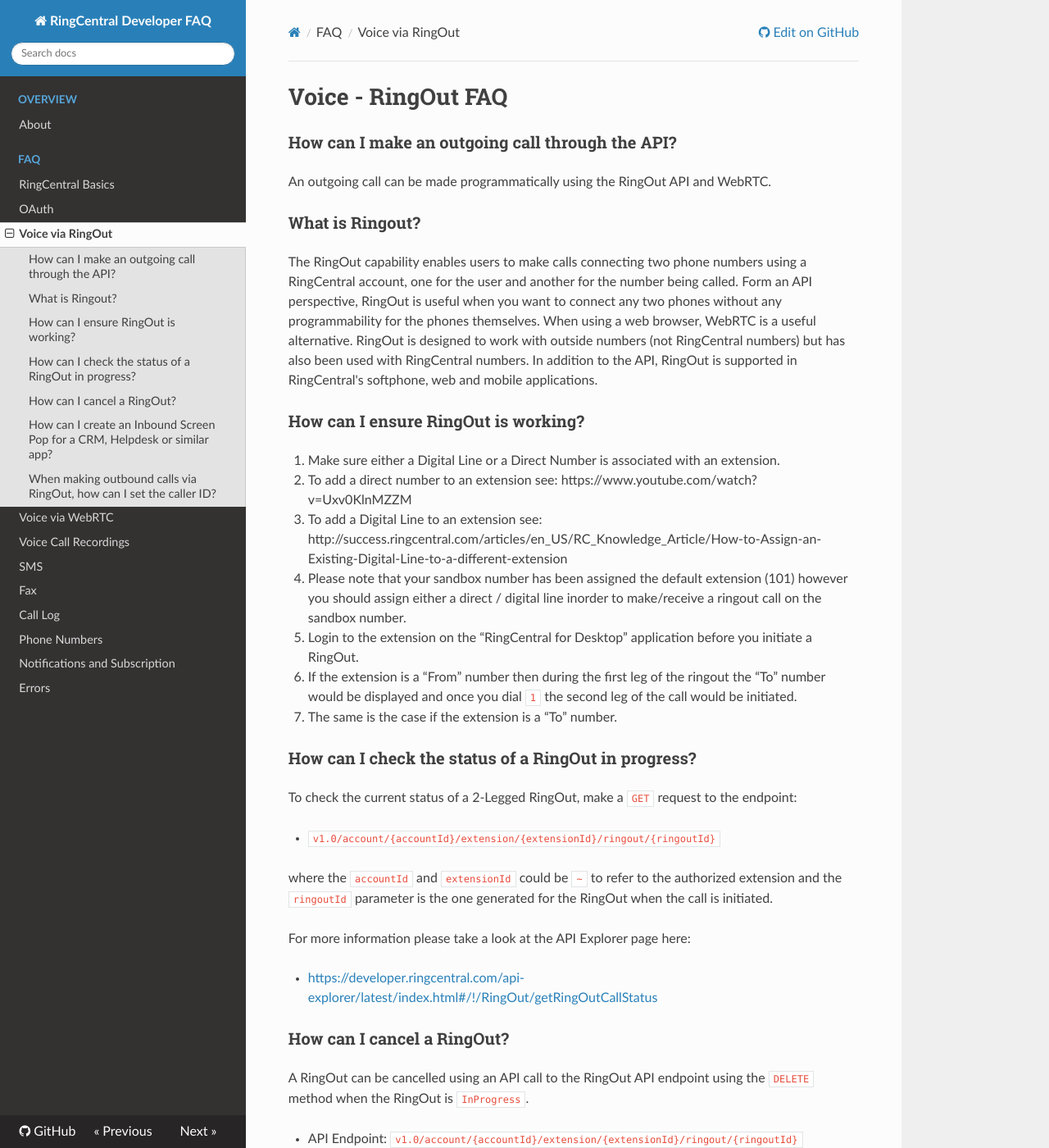
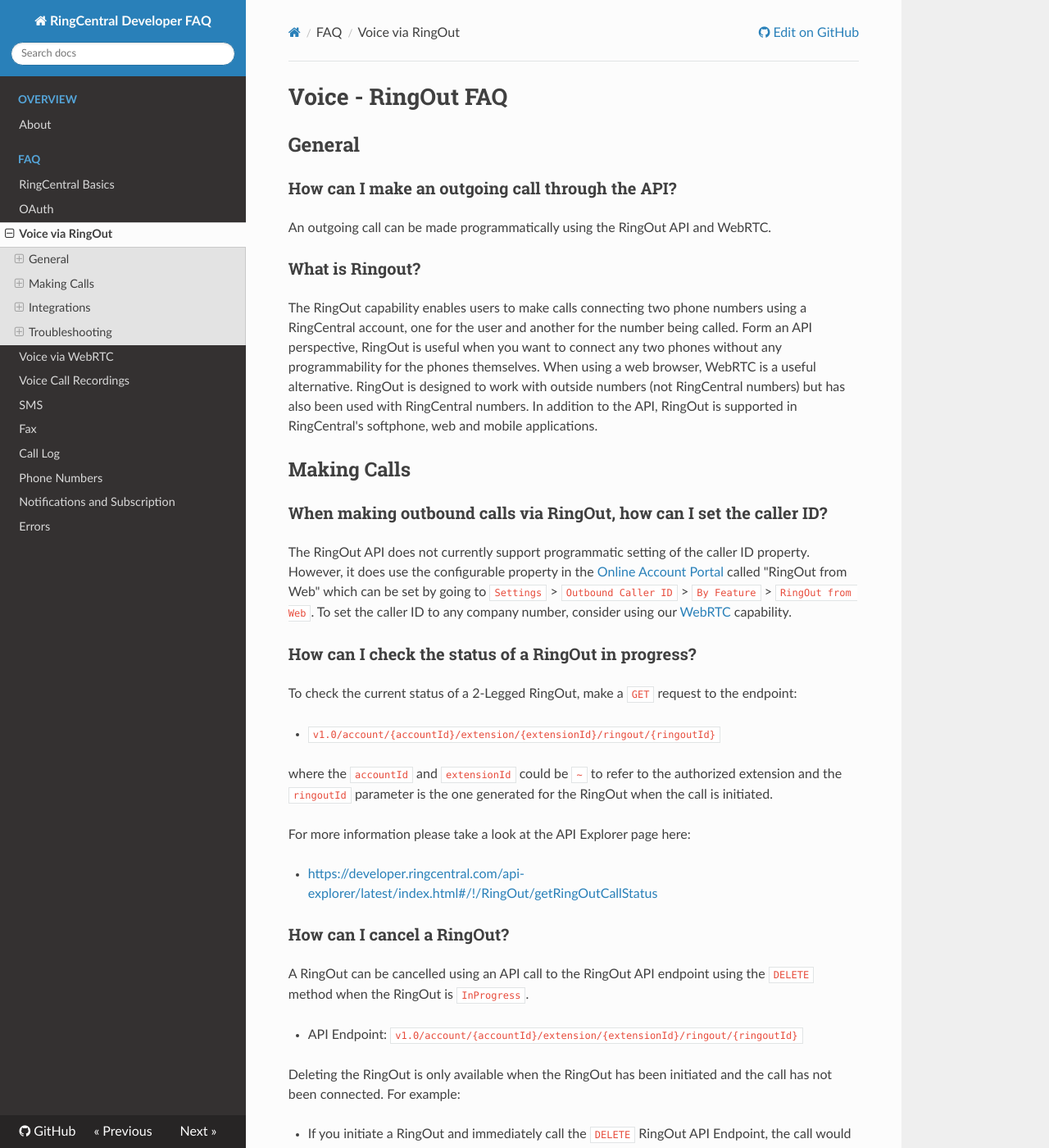
Before and after one commit to ringcentral/ringcentral-faq, an MkDocs documentation site: the page built from docs/voice_ringout.md, in a window 1280 px wide and 1400 px high. Shown: the whole window at 82% size. Built offline with MkDocs 1.6.1, drawn with Linux system fonts in a browser that asks for light colours; nearby versions of some CDN libraries; old or Windows-style settings are respelled for this version of MkDocs; some of the changed text lies outside the part shown.

Commit message:
update orgnization

```diff
--- a/docs/voice_ringout.md
+++ b/docs/voice_ringout.md
@@ -1,4 +1,6 @@
 # Voice - RingOut FAQ
+
+## General
 
 ### How can I make an outgoing call through the API?
 
@@ -8,15 +10,11 @@
 
 The RingOut capability enables users to make calls connecting two phone numbers using a RingCentral account, one for the user and another for the number being called. Form an API perspective, RingOut is useful when you want to connect any two phones without any programmability for the phones themselves. When using a web browser, WebRTC is a useful alternative. RingOut is designed to work with outside numbers (not RingCentral numbers) but has also been used with RingCentral numbers. In addition to the API, RingOut is supported in RingCentral's softphone, web and mobile applications.
 
-### How can I ensure RingOut is working?
+## Making Calls
 
-1. Make sure either a Digital Line or a Direct Number is associated with an extension.
-1. To add a direct number to an extension see: https://www.youtube.com/watch?v=Uxv0KlnMZZM
-1. To add a Digital Line to an extension see: http://success.ringcentral.com/articles/en_US/RC_Knowledge_Article/How-to-Assign-an-Existing-Digital-Line-to-a-different-extension
-1. Please note that your sandbox number has been assigned the default extension (101) however you should assign either a direct / digital line inorder to make/receive a ringout call on the sandbox number.
-1. Login to the extension on the “RingCentral for Desktop” application before you initiate a RingOut.
-1. If the extension is a “From” number then during the first leg of the ringout the “To” number would be displayed and once you dial `1` the second leg of the call would be initiated.
-1. The same is the case if the extension is a “To” number.
+### When making outbound calls via RingOut, how can I set the caller ID?
+
+The RingOut API does not currently support programmatic setting of the caller ID property. However, it does use the configurable property in the [Online Account Portal](https://service.ringcentral.com) called "RingOut from Web" which can be set by going to `Settings` > `Outbound Caller ID` > `By Feature` > `RingOut from Web`. To set the caller ID to any company number, consider using our [WebRTC](voice_webrtc.md) capability.
 
 ### How can I check the status of a RingOut in progress?
 
@@ -41,6 +39,8 @@
 * If you initiate a RingOut and immediately call the `DELETE` RingOut API Endpoint, the call would get hangup as long as the RingOut between the two parties is not connected (first leg has not been established)
 * If the first leg of the call has been initiated, then the `DELETE` API will not hangup the call.
 
+## Integrations
+
 ### How can I create an Inbound Screen Pop for a CRM, Helpdesk or similar app?
 
 An inbound screen pop can be created to provide more information about a caller by leveraging the incoming call caller ID associated to bring up additional information about that user, whether that information is in a CRM, Helpdesk or other application. There are two popular approaches for this:
@@ -48,6 +48,14 @@
 1. Out-of-the-Box Softphone Integration: When using the RingCentral softphone, it can be configured to launch an application and provide it with the caller ID. A common approach with web applications is to launch a URL that includes the caller ID. In this case, the web application just needs to have a contact page that can be retrieved via the caller's phone number in the URL. The RingCentral component of this is described in more detailed in the [RingCentral for Desktop User Guide](http://netstorage.ringcentral.com/guides/rc_for_desktop_user_guide.pdf) under `Settings` > `General` > `Launch an external app or a URL on incoming call`.
 2. Custom Integration: To create a deeper, custom integration, without reliance on the softphone, developers can by [subscribing for notifications](https://developer.ringcentral.com/api-docs/latest/index.html#!#Notifications.html) which will send events with for incoming calls with the caller ID information which can be used to take action. These subscriptions can occur on the client or the server after which the app can bring up a webpage or a dialog or chat window for the incoming call for the user. A call end event is also provided so the app will know and can instruct the user to take actions such as filling out call notes, etc.
 
-### When making outbound calls via RingOut, how can I set the caller ID?
+## Troubleshooting
 
-The RingOut API does not currently support programmatic setting of the caller ID property. However, it does use the configurable property in the [Online Account Portal](https://service.ringcentral.com) called "RingOut from Web" which can be set by going to `Settings` > `Outbound Caller ID` > `By Feature` > `RingOut from Web`. To set the caller ID to any company number, consider using our [WebRTC](voice_webrtc.md) capability.
+### How can I ensure RingOut is working?
+
+1. Make sure either a Digital Line or a Direct Number is associated with an extension.
+1. To add a direct number to an extension see: https://www.youtube.com/watch?v=Uxv0KlnMZZM
+1. To add a Digital Line to an extension see: http://success.ringcentral.com/articles/en_US/RC_Knowledge_Article/How-to-Assign-an-Existing-Digital-Line-to-a-different-extension
+1. Please note that your sandbox number has been assigned the default extension (101) however you should assign either a direct / digital line inorder to make/receive a ringout call on the sandbox number.
+1. Login to the extension on the “RingCentral for Desktop” application before you initiate a RingOut.
+1. If the extension is a “From” number then during the first leg of the ringout the “To” number would be displayed and once you dial `1` the second leg of the call would be initiated.
+1. The same is the case if the extension is a “To” number.
```
